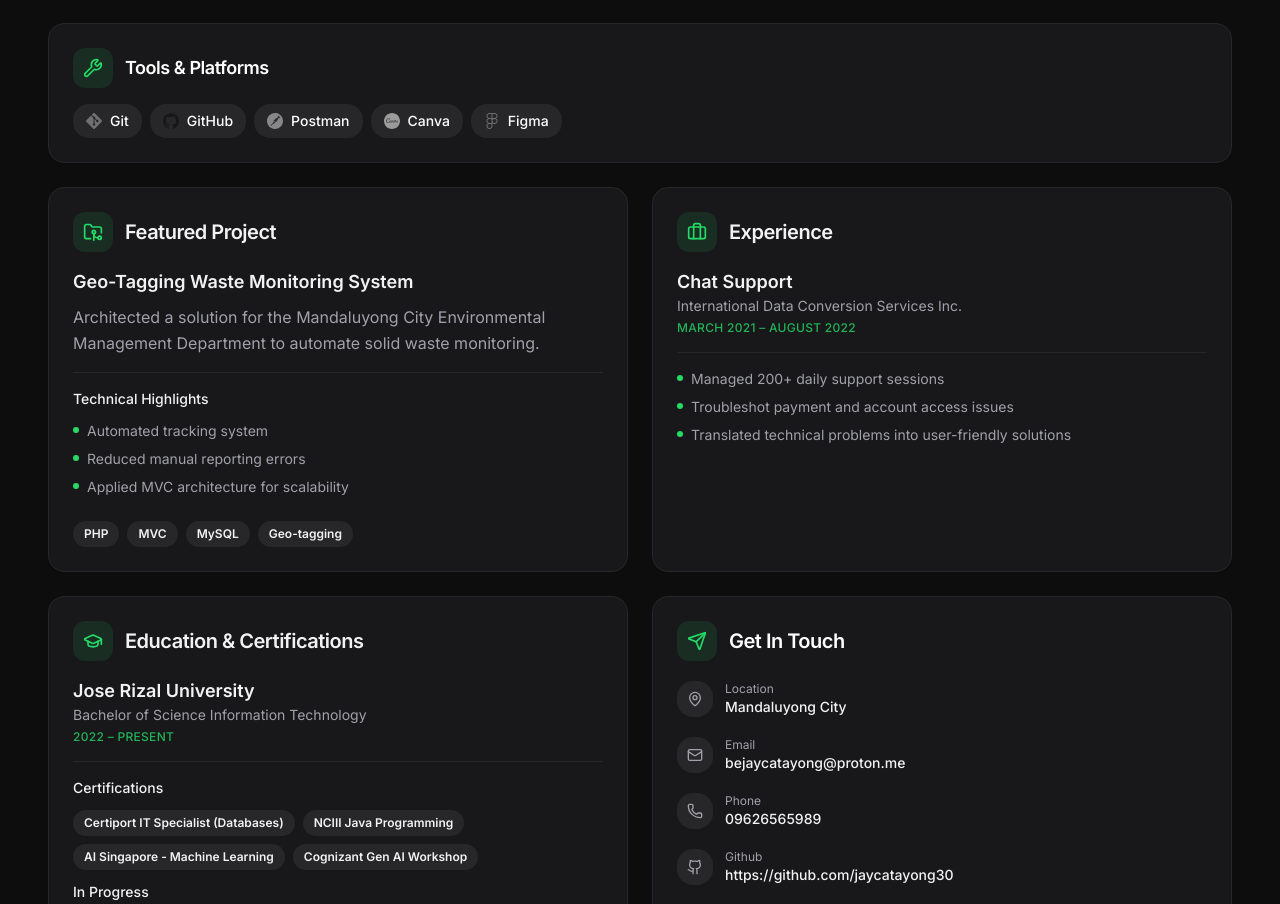
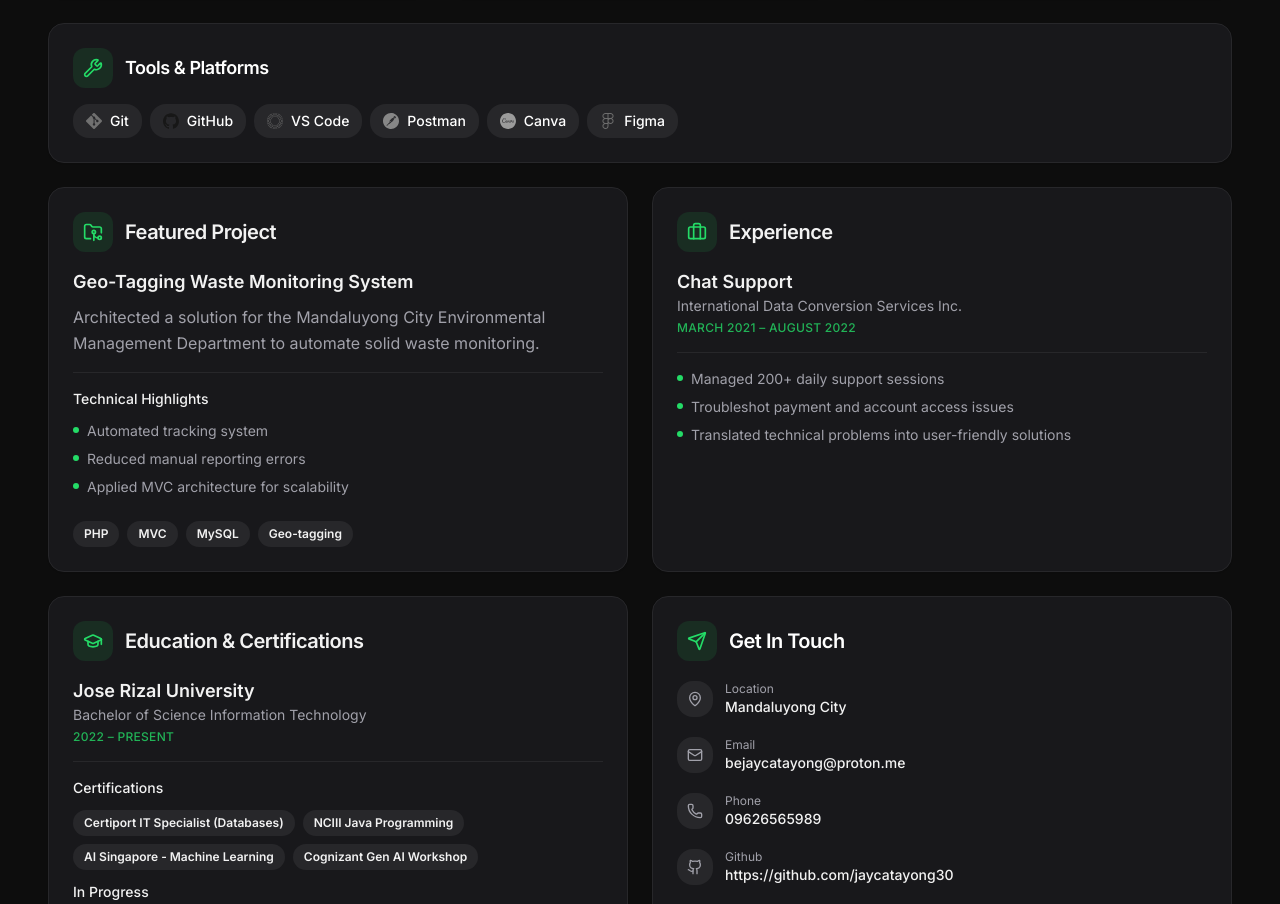
Before and after one commit to jaycatayong30/portfolio, a Next.js app: page / in a window 1280 px wide. Shown: the part 1403-2307 px from the top of the page. Built offline with nearby package versions, Linux system fonts and the light colour scheme.

Commit message:
feat: added vscode in other-skills tsx file

```diff
--- a/components/portfolio/other-skills.tsx
+++ b/components/portfolio/other-skills.tsx
@@ -3,6 +3,7 @@ import { Card, CardContent, CardHeader, CardTitle } from "@/components/ui/card"
 import {
   SiGit,
   SiGithub,
+  SiVsco,
   SiCanva,
   SiFigma,
   SiPostman,
@@ -80,6 +81,11 @@ export function OtherSSkillsCardComponent() {
           color: "text-[#181717]",
         },
         {
+          name: "VS Code",
+          icon: SiVsco,
+          color: "text-[#0078D4]",
+        },
+        {
           name: "Postman",
           icon: SiPostman,
           color: "text-[#FF6C37]",
```
